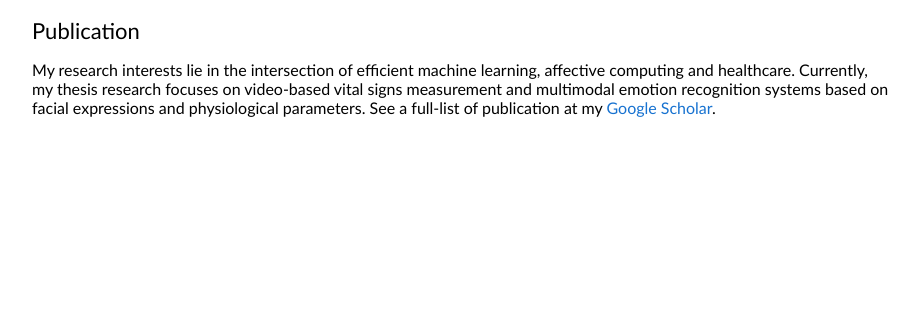
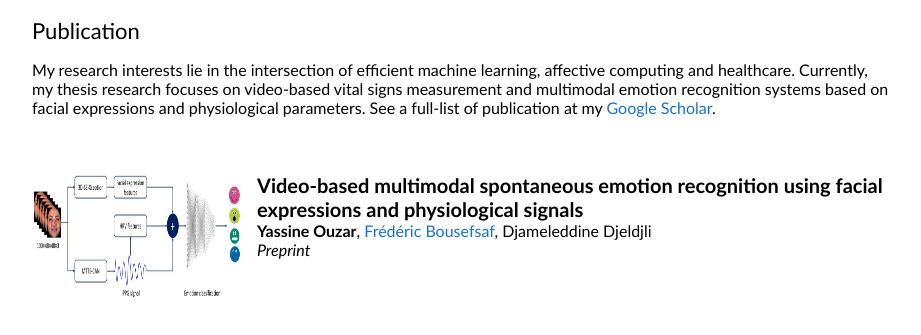
Before and after one commit to yassineouzar/yassineouzar.github.io, a plain HTML site: page index.html in a window 1280 px wide. Shown: the part 633-968 px from the top of the page, without its empty margins (178-1099 px from the left). Before the commit the page ends 800 px from the top, so only its background shows below. Drawn offline with Linux system fonts and the light colour scheme.

Commit message:
Update index.html

```diff
--- a/index.html
+++ b/index.html
@@ -88,6 +88,32 @@
         <table width="100%" align="center" border="0" cellspacing="0" cellpadding="20">
           <!-- <em> <font color="red"><strong> Not a full list. Under dvelopment!</strong></font></em><br> -->
 
+	<!-- future_challenge Paper -->
+          <tr onmouseout="style_stop()" onmouseover="style_start()" >
+            <td width="25%">
+              <div class="one">
+              <div class="two" id = 'MER2022'><img src='MER-architecture.jpg' style='width:210px;height:128px;'></div>
+              <img src='MER-architecture.jpg' style='width:128px;height:108px;'>
+              </div>
+              <script type="text/javascript">
+              function style_start() {
+              document.getElementById('MER-architecture.jpgg').style.opacity = "1";
+              }
+              function style_stop() {
+              document.getElementById('MER-architecture.jpg').style.opacity = "0";
+              }
+              style_stop()
+              </script>
+            </td>
+            <td valign="top" width="75%">
+                  <papertitle> Video-based multimodal spontaneous emotion recognition using facial expressions and physiological signals </papertitle>
+          <br>
+                <strong>Yassine Ouzar</strong>,
+                <a href="https://sites.google.com/view/frederic-bousefsaf" target="_blank">Frédéric Bousefsaf</a>,
+                Djameleddine Djeldjli<br>
+                <em>Preprint</em>
+            </td>
+          </tr>
 
         </table>
         </body>
```
